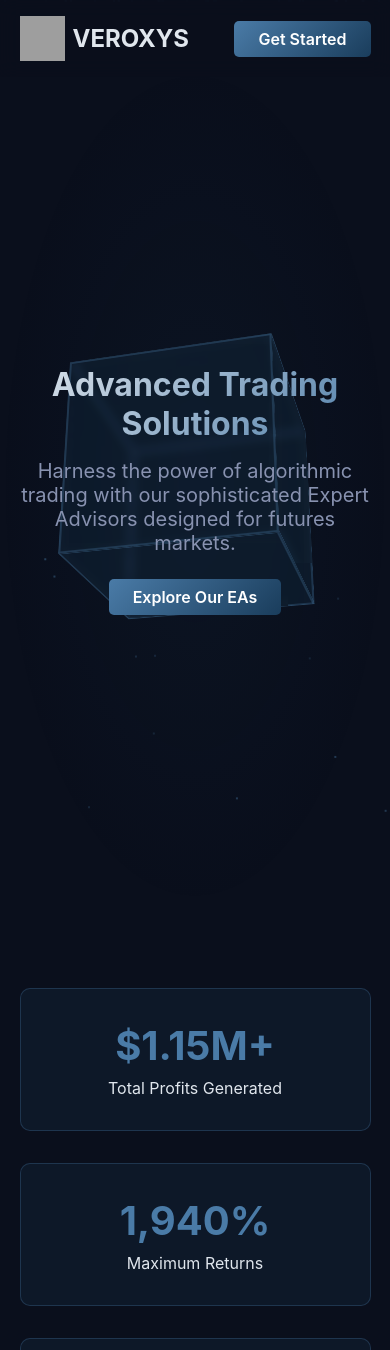
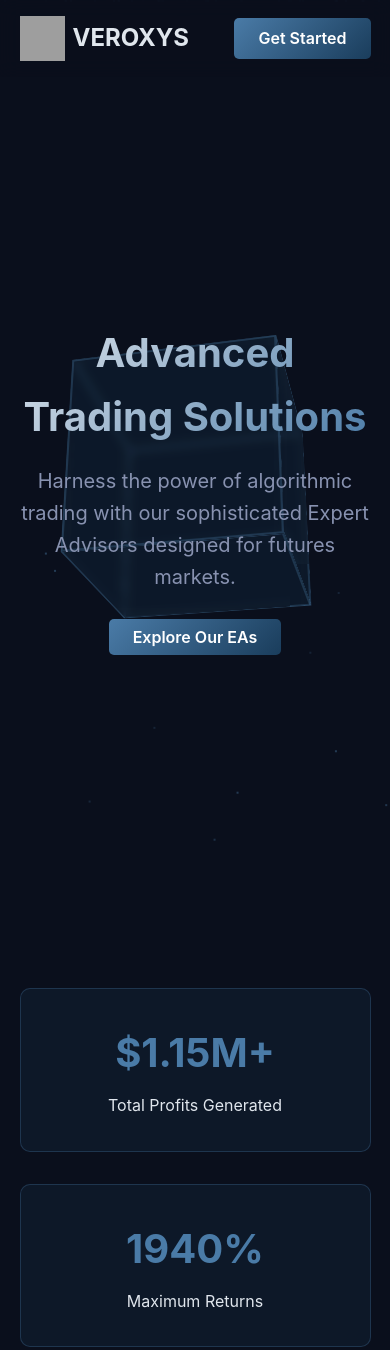
Before and after one commit to gabrieljordao1/veroxys-website, a plain HTML site: page index.html in a window 390 px wide. Shown: the top 1350 px of the page. Drawn offline with Linux system fonts and the light colour scheme; grey boxes are pictures that could not be loaded.

Commit message:
Update index.html

```diff
--- a/index.html
+++ b/index.html
@@ -6,18 +6,16 @@
   <title>Veroxys – Advanced Trading Solutions</title>
   <style>
     /* ─────────────────────────────────────────────────────────────────────────
-       Global & Reset
+       Reset & Globals
     ───────────────────────────────────────────────────────────────────────── */
     *, *::before, *::after { margin: 0; padding: 0; box-sizing: border-box; }
     html { scroll-behavior: smooth; }
     body {
-      font-family: -apple-system, BlinkMacSystemFont, 'Segoe UI', Roboto, Oxygen, Ubuntu, sans-serif;
-      background: #0a0f1c;
-      color: #e0e6ed;
-      overflow-x: hidden;
+      font-family: -apple-system, BlinkMacSystemFont,'Segoe UI',Roboto,sans-serif;
+      background: #0a0f1c; color: #e0e6ed; overflow-x: hidden; line-height:1.6;
     }
     a { color: inherit; text-decoration: none; }
-    button { font-family: inherit; }
+    button { font-family: inherit; cursor: pointer; }
 
     :root {
       --primary-blue: #1a3d5c;
@@ -25,24 +23,21 @@
       --dark-bg: #0a0f1c;
       --text-light: #e0e6ed;
       --text-muted: #8892b0;
+      --danger: #ef4444;
+      --warning: #f59e0b;
       --success: #22c55e;
-      --warning: #f59e0b;
-      --danger: #ef4444;
     }
 
     /* ─────────────────────────────────────────────────────────────────────────
-       Particles “stars” background
+       Particles Background
     ───────────────────────────────────────────────────────────────────────── */
     .particles {
-      position: fixed; top: 0; left: 0;
-      width: 100%; height: 100%;
-      pointer-events: none; overflow: hidden;
+      position: fixed; top: 0; left: 0; width: 100%; height: 100%;
+      pointer-events: none; overflow: hidden; z-index: 0;
     }
     .particle {
-      position: absolute;
-      width: 2px; height: 2px;
+      position: absolute; width:2px; height:2px; border-radius:50%;
       background: var(--accent-blue);
-      border-radius: 50%;
       animation: drift 20s infinite linear;
     }
     @keyframes drift {
@@ -55,71 +50,62 @@
     ───────────────────────────────────────────────────────────────────────── */
     nav {
       position: fixed; top: 0; left: 0; width: 100%;
-      padding: 1rem 5%;
-      background: rgba(10,15,28,0.9);
-      backdrop-filter: blur(10px);
-      z-index: 1000;
+      padding: 1rem 5%; background: rgba(10,15,28,0.9);
+      backdrop-filter: blur(10px); z-index: 10;
       transition: padding .3s, background .3s;
     }
-    nav.scrolled {
-      padding: .5rem 5%;
-      background: rgba(10,15,28,0.95);
-    }
+    nav.scrolled { padding: .5rem 5%; background: rgba(10,15,28,0.95); }
     .nav-container {
-      max-width: 1400px;
-      margin: 0 auto;
-      display: flex; align-items: center; justify-content: space-between;
+      max-width:1400px; margin:0 auto;
+      display:flex; justify-content:space-between; align-items:center;
     }
     .logo {
-      display: flex; align-items: center; gap: .5rem;
-      font-size: 1.5rem; font-weight: 700; color: var(--text-light);
+      display:flex; align-items:center; gap:.5rem;
+      font-size:1.5rem; font-weight:700; color:var(--text-light);
     }
-    .logo img { width: 45px; height: 45px; }
-    .nav-links { display: flex; gap: 2rem; list-style: none; }
+    .logo img { width:45px; height:45px; }
+    .nav-links { display:flex; gap:2rem; list-style:none; }
     .nav-links a {
-      color: var(--text-muted); font-weight: 500;
-      transition: color .3s;
+      color:var(--text-muted); font-weight:500; transition: color .3s;
     }
-    .nav-links a:hover { color: var(--text-light); }
+    .nav-links a:hover { color:var(--text-light); }
     .cta-button {
-      background: linear-gradient(135deg, var(--accent-blue), var(--primary-blue));
-      color: #fff; padding: .5rem 1.5rem; border-radius: 5px;
-      font-weight: 600; transition: transform .3s;
+      background:linear-gradient(135deg,var(--accent-blue),var(--primary-blue));
+      color:#fff; padding:.5rem 1.5rem; border-radius:5px; font-weight:600;
+      transition: transform .3s;
     }
     .cta-button:hover { transform: translateY(-2px); }
 
     /* ─────────────────────────────────────────────────────────────────────────
-       Hero & 3D Cube
+       Hero + 3D Cube
     ───────────────────────────────────────────────────────────────────────── */
     .hero {
-      margin-top: 4rem;
-      min-height: 100vh; padding: 5rem 5%;
-      display: flex; align-items: center; justify-content: center;
-      background: radial-gradient(ellipse at center, rgba(26,61,92,0.1) 0%, transparent 70%);
-      position: relative;
+      margin-top:4rem; min-height:100vh; padding:5rem 5%;
+      display:flex; align-items:center; justify-content:center;
+      position:relative; background: radial-gradient(circle at center, rgba(26,61,92,0.1)0%,transparent70%);
+      z-index:1;
     }
     .hero-content {
-      text-align: center; max-width: 800px; z-index: 2;
+      text-align:center; max-width:800px; z-index:2;
     }
     .hero-content h1 {
-      font-size: clamp(2.5rem,5vw,4rem);
-      margin-bottom: 1rem;
-      background: linear-gradient(135deg, var(--text-light), var(--accent-blue));
-      -webkit-background-clip: text; -webkit-text-fill-color: transparent;
+      font-size:clamp(2.5rem,5vw,4rem);
+      background:linear-gradient(135deg,var(--text-light),var(--accent-blue));
+      -webkit-background-clip:text; -webkit-text-fill-color:transparent;
+      margin-bottom:1rem;
     }
     .hero-content p {
-      color: var(--text-muted); font-size: 1.25rem; margin-bottom: 2rem;
+      color:var(--text-muted); font-size:1.25rem; margin-bottom:2rem;
     }
 
     .cube-container {
-      position: absolute; width: 100%; height: 100%;
-      top: 0; left: 0; perspective: 1000px;
-      pointer-events: none;
+      position:absolute; top:0; left:0; width:100%; height:100%; perspective:1000px;
+      pointer-events:none; z-index:1;
     }
     .cube {
-      position: absolute; top: 50%; left: 50%;
-      width: 200px; height: 200px;
-      transform-style: preserve-3d;
+      position:absolute; top:50%; left:50%;
+      width:200px; height:200px;
+      transform-style:preserve-3d;
       transform: translate(-50%,-50%) rotateX(25deg) rotateY(45deg);
       animation: rotateCube 20s infinite linear;
     }
@@ -128,9 +114,8 @@
       to   { transform: translate(-50%,-50%) rotateX(25deg) rotateY(405deg); }
     }
     .cube-face {
-      position: absolute; width: 200px; height: 200px;
-      background: rgba(26,61,92,0.1);
-      border: 2px solid rgba(74,123,167,0.3);
+      position:absolute; width:200px; height:200px;
+      background:rgba(26,61,92,0.1); border:2px solid rgba(74,123,167,0.3);
       backdrop-filter: blur(5px);
     }
     .cube-face:nth-child(1) { transform: translateZ(100px); }
@@ -141,72 +126,68 @@
     .cube-face:nth-child(6) { transform: rotateX(-90deg) translateZ(100px); }
 
     /* ─────────────────────────────────────────────────────────────────────────
-       Stats Section
+       Stats Section (Animated Numbers)
     ───────────────────────────────────────────────────────────────────────── */
-    .stats { padding: 5rem 5%; }
+    .stats { padding:5rem 5%; }
     .stats-container {
-      max-width: 1200px; margin: 0 auto;
-      display: grid; grid-template-columns: repeat(auto-fit,minmax(250px,1fr));
-      gap: 2rem;
+      max-width:1200px; margin:0 auto;
+      display:grid; grid-template-columns:repeat(auto-fit,minmax(250px,1fr)); gap:2rem;
     }
     .stat-card {
-      background: rgba(26,61,92,0.2);
-      border: 1px solid rgba(74,123,167,0.3);
-      border-radius: 10px; padding: 2rem; text-align: center;
+      background:rgba(26,61,92,0.2); border:1px solid rgba(74,123,167,0.3);
+      border-radius:10px; padding:2rem; text-align:center;
       transition: transform .3s;
     }
     .stat-card:hover { transform: translateY(-5px); }
     .stat-number {
-      font-size: 2.5rem; font-weight: 700; color: var(--accent-blue);
-      margin-bottom: .5rem;
+      font-size:2.5rem; font-weight:700; color:var(--accent-blue);
+      margin-bottom:.5rem;
     }
 
     /* ─────────────────────────────────────────────────────────────────────────
-       Products / Flip-Card Section
+       Products / Flip-Card
     ───────────────────────────────────────────────────────────────────────── */
-    .products { padding: 5rem 5%; }
+    .products { padding:5rem 5%; }
     .section-title {
-      text-align: center; font-size: 2.5rem; margin-bottom: 3rem;
-      background: linear-gradient(135deg,var(--text-light),var(--accent-blue));
-      -webkit-background-clip: text; -webkit-text-fill-color: transparent;
+      text-align:center; font-size:2.5rem; margin-bottom:3rem;
+      background:linear-gradient(135deg,var(--text-light),var(--accent-blue));
+      -webkit-background-clip:text; -webkit-text-fill-color:transparent;
     }
     .products-grid {
-      display: grid; grid-template-columns: repeat(auto-fit,minmax(300px,1fr));
-      gap: 3rem;
+      display:grid; grid-template-columns:repeat(auto-fit,minmax(300px,1fr)); gap:3rem;
     }
-    .product-card { perspective: 1000px; }
+    .product-card { perspective:1000px; }
     .product-card-inner {
-      position: relative; transform-style: preserve-3d;
-      transition: transform .8s ease;
-      background: rgba(26,61,92,0.1);
-      border: 1px solid rgba(74,123,167,0.3);
-      border-radius: 15px; padding: 2.5rem;
-      box-sizing: border-box; height: 100%; overflow: hidden;
+      position:relative; transform-style:preserve-3d;
+      transition:transform .8s ease;
+      background:rgba(26,61,92,0.1); border:1px solid rgba(74,123,167,0.3);
+      border-radius:15px; padding:2.5rem; box-sizing:border-box;
+      height:100%; overflow:hidden;
     }
     .product-card.flipped .product-card-inner {
       transform: rotateY(180deg);
     }
-    .flip-front, .flip-back {
+    /* front is static flow */
+    .flip-front {
+      position: relative; backface-visibility:hidden;
+    }
+    /* back stacked & scrollable */
+    .flip-back {
       position:absolute; top:0; left:0; width:100%; height:100%;
-      backface-visibility: hidden; box-sizing: border-box;
+      backface-visibility:hidden; transform:rotateY(180deg);
+      overflow-y:auto; padding:2.5rem; padding-right:1rem; box-sizing:border-box;
     }
-    .flip-front { padding: 0; /* reuse inner’s padding */ }
-    .flip-back {
-      transform: rotateY(180deg);
-      padding: 2.5rem; overflow-y: auto; padding-right: 1rem;
-    }
-
     .product-header {
       display:flex; justify-content:space-between; align-items:center;
       margin-bottom:1.5rem;
     }
     .product-name { font-size:1.5rem; font-weight:700; }
     .product-badge {
-      padding:.25rem .75rem; border-radius:20px; font-weight:600; font-size:.875rem;
+      padding:.25rem .75rem; border-radius:20px; font-size:.875rem; font-weight:600;
     }
-    .badge-high-risk { background: rgba(239,68,68,0.2); color: var(--danger); border:1px solid var(--danger); }
-    .badge-moderate { background: rgba(245,158,11,0.2); color: var(--warning); border:1px solid var(--warning); }
-    .badge-conservative { background: rgba(34,197,94,0.2); color: var(--success); border:1px solid var(--success); }
+    .badge-high-risk { background:rgba(239,68,68,0.2); color:var(--danger); border:1px solid var(--danger); }
+    .badge-moderate { background:rgba(245,158,11,0.2); color:var(--warning); border:1px solid var(--warning); }
+    .badge-conservative { background:rgba(34,197,94,0.2); color:var(--success); border:1px solid var(--success); }
 
     .product-stats {
       display:grid; grid-template-columns:1fr 1fr; gap:1rem; margin-bottom:1.5rem;
@@ -214,32 +195,26 @@
     .stat-item {
       background:rgba(10,15,28,0.5); padding:1rem; border-radius:8px; text-align:center;
     }
-    .stat-label { font-size:.875rem; color: var(--text-muted); margin-bottom:.25rem; }
-    .stat-value { font-size:1.25rem; font-weight:700; color: var(--accent-blue); }
+    .stat-label { font-size:.875rem; color:var(--text-muted); margin-bottom:.25rem; }
+    .stat-value { font-size:1.25rem; font-weight:700; color:var(--accent-blue); }
 
-    .product-description { color: var(--text-muted); margin-bottom:1.5rem; }
-
+    .product-description { color:var(--text-muted); margin-bottom:1.5rem; }
     .flip-btn {
-      display:inline-block; margin-top:1rem;
-      padding:.75rem 1.5rem;
-      background:linear-gradient(135deg,var(--accent-blue),var(--primary-blue));
-      color:#fff; border:none; border-radius:8px;
-      cursor:pointer; font-weight:600;
-      transition: transform .3s, box-shadow .3s;
+      display:inline-block; padding:.75rem 1.5rem; background:linear-gradient(135deg,var(--accent-blue),var(--primary-blue));
+      color:#fff; border:none; border-radius:8px; font-weight:600; transition:transform .3s,box-shadow .3s;
+      margin-top:1rem;
     }
     .flip-btn:hover {
-      transform: translateY(-2px);
-      box-shadow: 0 10px 20px rgba(74,123,167,0.3);
+      transform:translateY(-2px); box-shadow:0 10px 20px rgba(74,123,167,0.3);
     }
 
     /* ─────────────────────────────────────────────────────────────────────────
-       Features Section
+       Features, About, Contact, Footer (kept as you had them)
     ───────────────────────────────────────────────────────────────────────── */
-    .features { padding:5rem 5%; }
+    .features, .about, .contact { padding:5rem 5%; }
     .features-grid {
       max-width:1200px; margin:0 auto;
-      display:grid; grid-template-columns:repeat(auto-fit,minmax(300px,1fr));
-      gap:3rem;
+      display:grid; grid-template-columns:repeat(auto-fit,minmax(300px,1fr)); gap:3rem;
     }
     .feature-card { text-align:center; padding:2rem; }
     .feature-icon {
@@ -251,46 +226,31 @@
     .feature-title { font-size:1.25rem; margin-bottom:1rem; }
     .feature-description { color:var(--text-muted); line-height:1.6; }
 
-    /* ─────────────────────────────────────────────────────────────────────────
-       About Section
-    ───────────────────────────────────────────────────────────────────────── */
-    .about { padding:5rem 5%; }
     .about-content p { margin-bottom:1rem; }
 
-    /* ─────────────────────────────────────────────────────────────────────────
-       Contact Section
-    ───────────────────────────────────────────────────────────────────────── */
-    .contact { padding:5rem 5%; }
     .contact form input,
     .contact form textarea {
       width:100%; padding:.75rem; border-radius:5px;
       border:1px solid var(--accent-blue); background:var(--dark-bg);
       color:var(--text-light); margin-bottom:1rem; box-sizing:border-box;
     }
-    .contact form button { margin-top:0; }
 
-    /* ─────────────────────────────────────────────────────────────────────────
-       Footer
-    ───────────────────────────────────────────────────────────────────────── */
     footer {
       padding:3rem 5%; background:rgba(10,15,28,0.8);
-      border-top:1px solid rgba(74,123,167,0.3);
-      text-align:center;
+      border-top:1px solid rgba(74,123,167,0.3); text-align:center;
     }
     .footer-links { display:flex; justify-content:center; gap:2rem; margin-bottom:2rem; }
-    .footer-links a { color:var(--text-muted); transition: color .3s; }
+    .footer-links a { color:var(--text-muted); transition:color .3s; }
     .footer-links a:hover { color:var(--text-light); }
 
-    /* ─────────────────────────────────────────────────────────────────────────
-       Responsive tweaks
-    ───────────────────────────────────────────────────────────────────────── */
+    /* Responsive */
     @media(max-width:768px){
       .nav-links { display:none; }
-      .hero h1{font-size:2rem;}
-      .products-grid{grid-template-columns:1fr;}
+      .products-grid { grid-template-columns:1fr; }
     }
   </style>
 </head>
+
 <body>
   <!-- Particles -->
   <div class="particles" id="particles"></div>
@@ -299,7 +259,7 @@
   <nav id="navbar">
     <div class="nav-container">
       <a href="#home" class="logo">
-        <img src="veroxys-logo.png" alt="Veroxys"/>
+        <img src="veroxys-logo.png" alt="Veroxys" />
         VEROXYS
       </a>
       <ul class="nav-links">
@@ -313,7 +273,7 @@
     </div>
   </nav>
 
-  <!-- Hero + 3D Cube -->
+  <!-- Hero + Cube -->
   <section class="hero" id="home">
     <div class="cube-container">
       <div class="cube">
@@ -329,17 +289,29 @@
     </div>
   </section>
 
-  <!-- Stats -->
+  <!-- Stats (animated) -->
   <section class="stats">
     <div class="stats-container">
-      <div class="stat-card"><div class="stat-number">$1.15M+</div><div>Total Profits Generated</div></div>
-      <div class="stat-card"><div class="stat-number">1,940%</div><div>Maximum Returns</div></div>
-      <div class="stat-card"><div class="stat-number">3</div><div>Specialized Strategies</div></div>
-      <div class="stat-card"><div class="stat-number">24/7</div><div>Automated Trading</div></div>
+      <div class="stat-card">
+        <div class="stat-number">$1.15M+</div>
+        <div>Total Profits Generated</div>
+      </div>
+      <div class="stat-card">
+        <div class="stat-number">1,940%</div>
+        <div>Maximum Returns</div>
+      </div>
+      <div class="stat-card">
+        <div class="stat-number">3</div>
+        <div>Specialized Strategies</div>
+      </div>
+      <div class="stat-card">
+        <div class="stat-number">24/7</div>
+        <div>Automated Trading</div>
+      </div>
     </div>
   </section>
 
-  <!-- Products -->
+  <!-- Products / Flip-Cards -->
   <section class="products" id="products">
     <h2 class="section-title">Our Expert Advisors</h2>
     <div class="products-grid">
@@ -446,36 +418,12 @@
   <section class="features" id="features">
     <h2 class="section-title">Why Choose Veroxys</h2>
     <div class="features-grid">
-      <div class="feature-card">
-        <div class="feature-icon">📊</div>
-        <h3 class="feature-title">Advanced Analytics</h3>
-        <p class="feature-description">Real-time market analysis with adaptive algorithms.</p>
-      </div>
-      <div class="feature-card">
-        <div class="feature-icon">🔒</div>
-        <h3 class="feature-title">Risk Management</h3>
-        <p class="feature-description">Built-in controls & position sizing to protect capital.</p>
-      </div>
-      <div class="feature-card">
-        <div class="feature-icon">⚡</div>
-        <h3 class="feature-title">Lightning Fast</h3>
-        <p class="feature-description">Execute trades in milliseconds with low-latency connections.</p>
-      </div>
-      <div class="feature-card">
-        <div class="feature-icon">🎯</div>
-        <h3 class="feature-title">Precision Trading</h3>
-        <p class="feature-description">Pinpoint entries/exits with proprietary indicators.</p>
-      </div>
-      <div class="feature-card">
-        <div class="feature-icon">📈</div>
-        <h3 class="feature-title">Proven Results</h3>
-        <p class="feature-description">Consistent performance across markets & timeframes.</p>
-      </div>
-      <div class="feature-card">
-        <div class="feature-icon">🛡️</div>
-        <h3 class="feature-title">24/7 Support</h3>
-        <p class="feature-description">Expert help whenever you need it.</p>
-      </div>
+      <div class="feature-card"><div class="feature-icon">📊</div><h3 class="feature-title">Advanced Analytics</h3><p class="feature-description">Real-time market analysis with adaptive algorithms.</p></div>
+      <div class="feature-card"><div class="feature-icon">🔒</div><h3 class="feature-title">Risk Management</h3><p class="feature-description">Built-in controls & position sizing to protect capital.</p></div>
+      <div class="feature-card"><div class="feature-icon">⚡</div><h3 class="feature-title">Lightning Fast</h3><p class="feature-description">Execute trades in milliseconds with low-latency connections.</p></div>
+      <div class="feature-card"><div class="feature-icon">🎯</div><h3 class="feature-title">Precision Trading</h3><p class="feature-description">Pinpoint entries/exits with proprietary indicators.</p></div>
+      <div class="feature-card"><div class="feature-icon">📈</div><h3 class="feature-title">Proven Results</h3><p class="feature-description">Consistent performance across markets & timeframes.</p></div>
+      <div class="feature-card"><div class="feature-icon">🛡️</div><h3 class="feature-title">24/7 Support</h3><p class="feature-description">Expert help whenever you need it.</p></div>
     </div>
   </section>
 
@@ -517,21 +465,19 @@
   </footer>
 
   <!-- ─────────────────────────────────────────────────────────────────────────
-       JavaScript: Nav scroll, Particles, Animations & Flip
+       JavaScript
   ───────────────────────────────────────────────────────────────────────── -->
   <script>
-    // Navbar shrink
+    // Navbar scroll
     window.addEventListener('scroll', () => {
-      document.getElementById('navbar').classList.toggle('scrolled', window.scrollY > 50);
+      document.getElementById('navbar')
+        .classList.toggle('scrolled', window.scrollY > 50);
     });
-
-    // Smooth anchor scroll (already covered by CSS)
 
     // Particles
     function createParticles() {
       const container = document.getElementById('particles');
-      const count = 50;
-      for (let i = 0; i < count; i++) {
+      for (let i = 0; i < 50; i++) {
         const p = document.createElement('div');
         p.className = 'particle';
         p.style.left = Math.random()*100 + '%';
@@ -545,10 +491,46 @@
     // Flip cards
     document.querySelectorAll('.flip-btn').forEach(btn => {
       btn.addEventListener('click', () => {
-        const card = btn.closest('.product-card');
-        card.classList.toggle('flipped');
+        btn.closest('.product-card').classList.toggle('flipped');
       });
     });
+
+    // Animate stats numbers
+    function animateNumbers() {
+      document.querySelectorAll('.stat-number').forEach(el => {
+        const isCurrency = el.textContent.includes('$');
+        const hasPlus = el.textContent.includes('+');
+        const targetStr = el.textContent.replace(/[^0-9.\-]/g,'');
+        let target = parseFloat(targetStr);
+        if (el.textContent.includes('M')) target *= 1e6;
+        let count = 0;
+        const step = target / 100;
+        const timer = setInterval(() => {
+          count += step;
+          if (count >= target) {
+            count = target; clearInterval(timer);
+          }
+          let display = isCurrency
+            ? (count >= 1e6
+                ? '$'+(count/1e6).toFixed(2)+'M'
+                : '$'+Math.floor(count).toLocaleString())
+            : Math.floor(count).toLocaleString();
+          if (!isCurrency && el.textContent.includes('%')) {
+            display = Math.floor(count)+'%';
+          }
+          if (hasPlus) display += '+';
+          el.textContent = display;
+        }, 20);
+      });
+    }
+    const statsSection = document.querySelector('.stats');
+    const statsObserver = new IntersectionObserver(entries => {
+      if (entries[0].isIntersecting) {
+        animateNumbers();
+        statsObserver.unobserve(statsSection);
+      }
+    }, { threshold: 0.5 });
+    statsObserver.observe(statsSection);
   </script>
 </body>
 </html>
```
